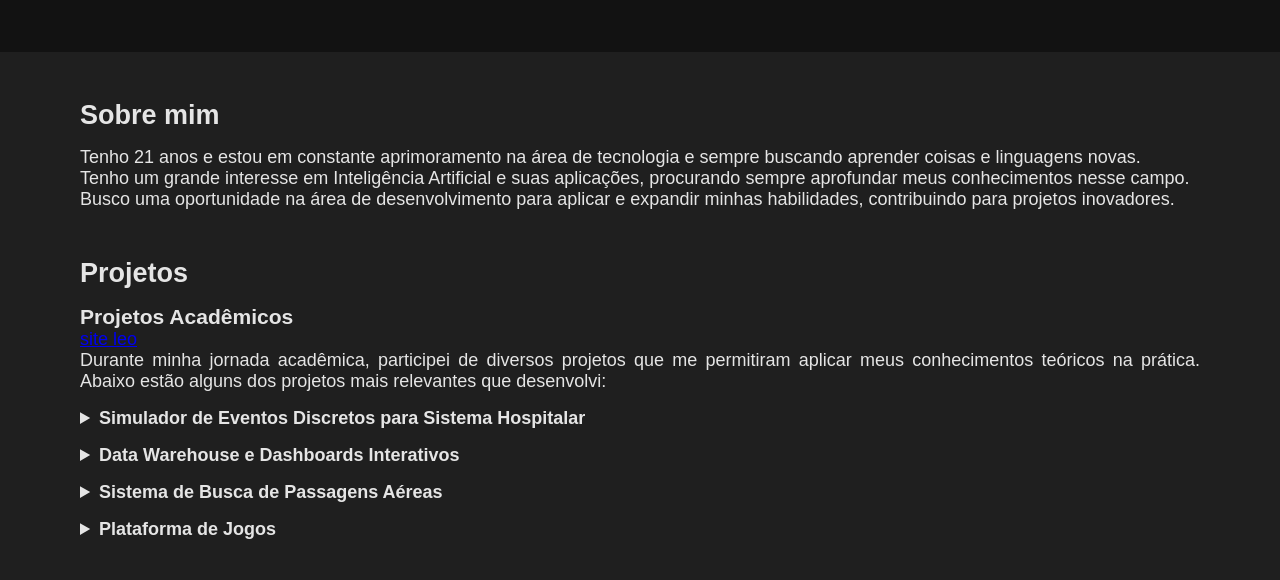
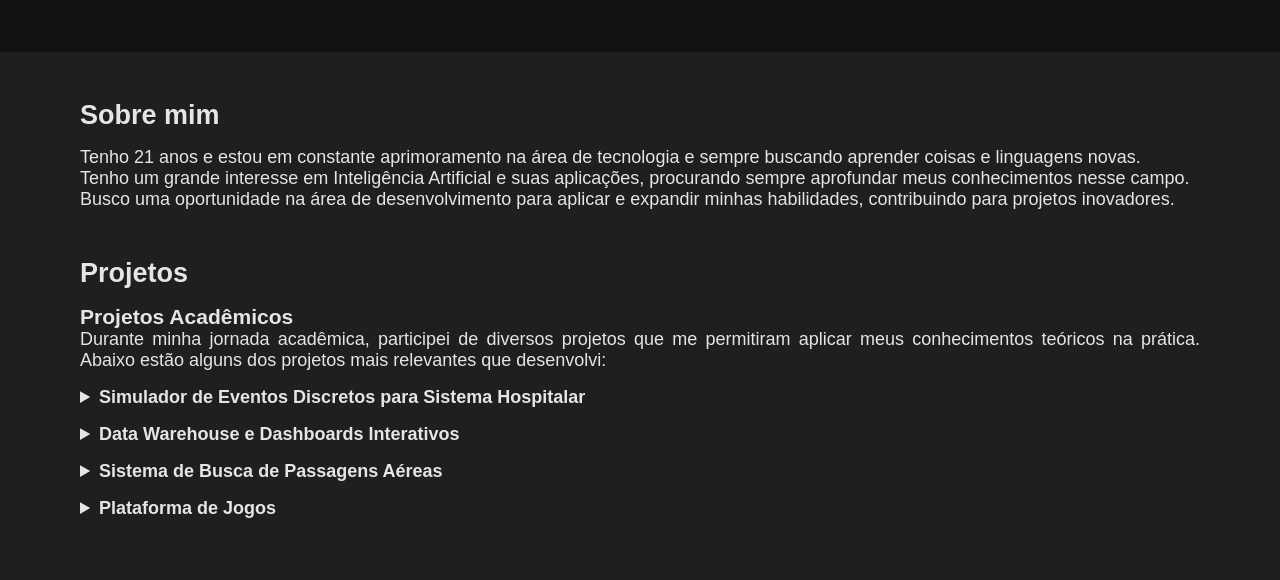
Before and after one commit to RafaelNeubaner/Meu-Site, a plain HTML site: page index.html in a window 1280 px wide. Shown: the part 188-768 px from the top of the page. Drawn offline with Linux system fonts and the light colour scheme.

Commit message:
Atualizando

```diff
--- a/index.html
+++ b/index.html
@@ -25,7 +25,6 @@
             <h2>Projetos</h2>
             <article>
                 <h3>Projetos Acadêmicos</h3>
-                <a href="./SitePessoal/index.html">site leo</a>
                 <p class="paragrafo_projetos">Durante minha jornada acadêmica, participei de diversos projetos que me permitiram aplicar meus conhecimentos teóricos na prática. Abaixo estão alguns dos projetos mais relevantes que desenvolvi:</p>
             </article>
 
```
